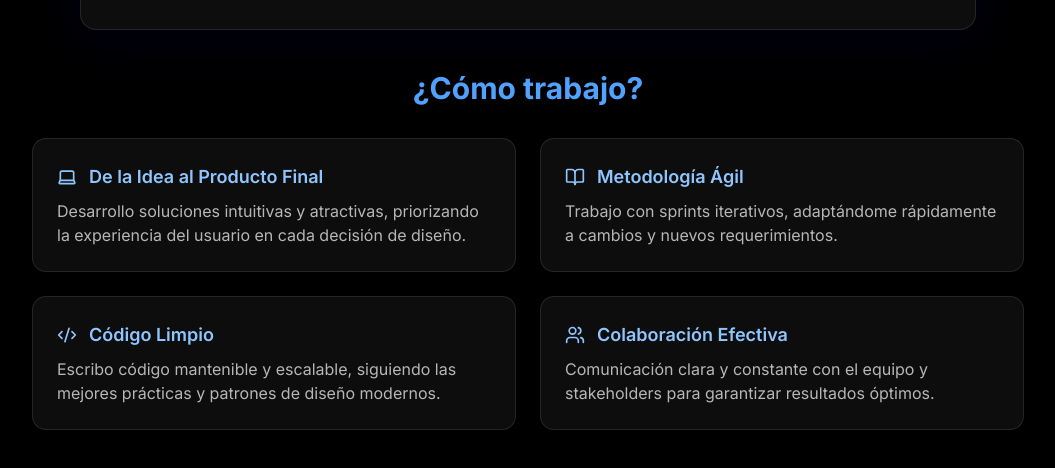
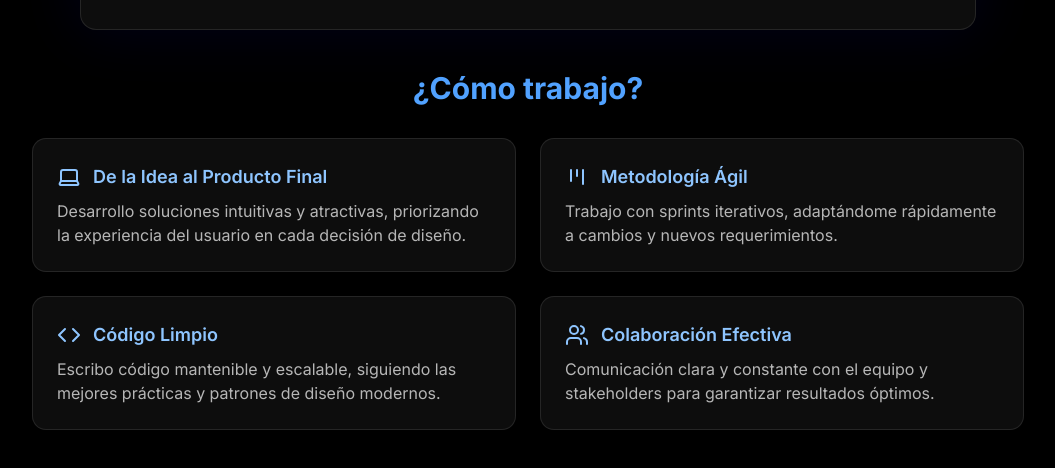
Before and after one commit to DavidCG5/Portafolio-DC, a Next.js app: page / in a window 1280 px wide. Shown: the part 1136-1604 px from the top of the page, without its empty margins (112-1167 px from the left). Built offline with nearby package versions, Linux system fonts and the light colour scheme.

Commit message:
feat: update GeneralCard styles, modify SocialButtons links, and enhance WorkStyleSection component with new icons and layout

```diff
--- a/src/components/GeneralCard.tsx
+++ b/src/components/GeneralCard.tsx
@@ -8,7 +8,7 @@ interface GeneralCardProps {
 
 export default function GeneralCard({ icon, title, description }: GeneralCardProps) {
     return (
-      <div className="bg-white/5 border border-white/10 backdrop-blur-md p-6 rounded-xl shadow-md space-y-2">
+      <div className="bg-white/5 border border-white/10 backdrop-blur-md p-6 rounded-xl shadow-md space-y-2 transition-transform duration-300 transform hover:scale-105">
         <div className="flex items-center gap-3 text-blue-300">
           {icon}
           <h3 className="font-semibold text-lg">{title}</h3>
--- a/src/components/SocialButtons.tsx
+++ b/src/components/SocialButtons.tsx
@@ -7,7 +7,7 @@ export default function SocialButtons() {
   return (
     <div className="flex gap-4 mt-6">
       <a
-        href="https://github.com/tuusuario"
+        href="https://github.com/DavidCG5"
         target="_blank"
         rel="noopener noreferrer"
         className="text-white/80 hover:text-blue-400 text-2xl transition"
@@ -17,7 +17,7 @@ export default function SocialButtons() {
       </a>
 
       <a
-        href="https://linkedin.com/in/tuusuario"
+        href="https://linkedin.com/in/david-felipe-cortes-cortes-a1aab1231/"
         target="_blank"
         rel="noopener noreferrer"
         className="text-white/80 hover:text-blue-400 text-2xl transition"
@@ -27,7 +27,7 @@ export default function SocialButtons() {
       </a>
 
       <a
-        href="mailto:tuemail@gmail.com"
+        href="mailto:dc317393@gmail.com"
         className="text-white/80 hover:text-blue-400 text-2xl transition"
         aria-label="Correo"
       >
@@ -35,7 +35,7 @@ export default function SocialButtons() {
       </a>
 
       <a
-        href="https://wa.me/57xxxxxxxxxx"
+        href="https://wa.me/573016661724"
         target="_blank"
         rel="noopener noreferrer"
         className="text-white/80 hover:text-blue-400 text-2xl transition"
--- a/src/components/WorkStyleSection.tsx
+++ b/src/components/WorkStyleSection.tsx
@@ -1,38 +1,37 @@
 'use client'
 
-import { Laptop, BookOpen, Code2, Users } from 'lucide-react'
+import { Laptop, Users, Kanban, Code } from 'lucide-react'
 import GeneralCard from './GeneralCard'
 
 export default function WorkStyleSection() {
-  return (
-    <section
-      id="como-trabajo"
-      className="w-full flex flex-col items-center px-4 space-y-8 text-white max-w-5xl mx-auto"
-    >
+return (
+    <section id="como-trabajo" className="w-full text-white">
+    <div className="w-full max-w-5xl px-4 mx-auto flex flex-col items-center space-y-8">
       <h2 className="text-3xl font-bold text-blue-400">¿Cómo trabajo?</h2>
 
       <div className="grid grid-cols-1 sm:grid-cols-2 gap-6 w-full">
         <GeneralCard
-          icon={<Laptop size={20} />}
+          icon={<Laptop />}
           title="De la Idea al Producto Final"
           description="Desarrollo soluciones intuitivas y atractivas, priorizando la experiencia del usuario en cada decisión de diseño."
         />
         <GeneralCard
-          icon={<BookOpen size={20} />}
+          icon={<Kanban />}
           title="Metodología Ágil"
           description="Trabajo con sprints iterativos, adaptándome rápidamente a cambios y nuevos requerimientos."
         />
         <GeneralCard
-          icon={<Code2 size={20} />}
+          icon={<Code />}
           title="Código Limpio"
           description="Escribo código mantenible y escalable, siguiendo las mejores prácticas y patrones de diseño modernos."
         />
         <GeneralCard
-          icon={<Users size={20} />}
+          icon={<Users />}
           title="Colaboración Efectiva"
           description="Comunicación clara y constante con el equipo y stakeholders para garantizar resultados óptimos."
         />
       </div>
-    </section>
-  )
+    </div>
+  </section>
+)
 }
```
